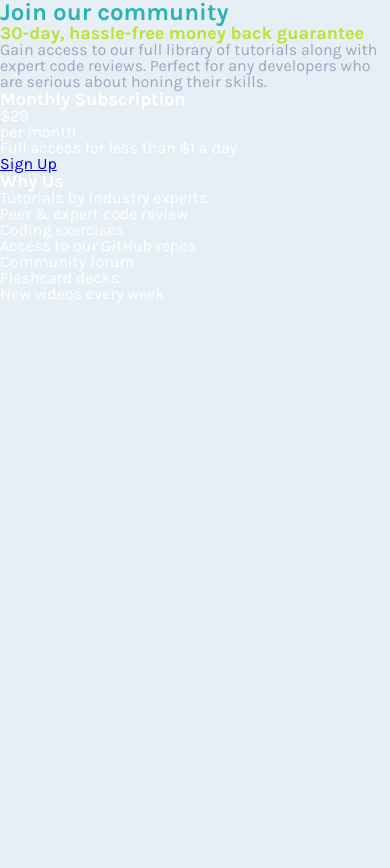
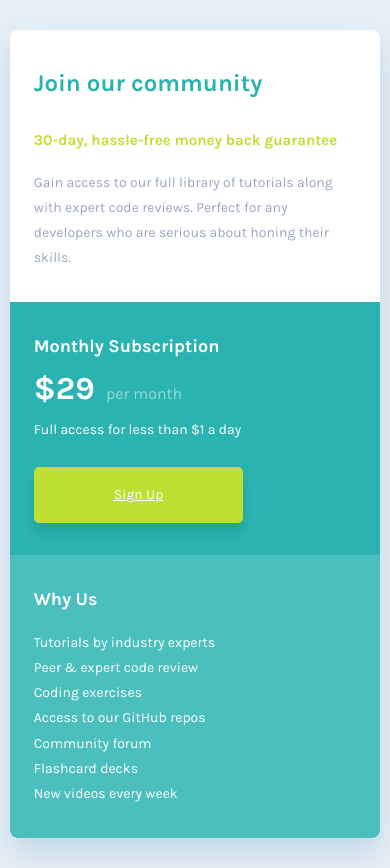
Before and after one commit to Dangerina/price-grid-component, a plain HTML site: page index.html in a window 390 px wide. Before the commit the page ends 844 px from the top, so only its background shows below. Drawn offline with Linux system fonts and the light colour scheme.

Commit message:
styling mobile view

```diff
--- a/index.html
+++ b/index.html
@@ -20,8 +20,7 @@
         <div class="monthly-subs">
             <h2>Monthly Subscription</h2>
             <div class="price-tag">
-                <p>$29</p>
-                <p>per month</p>
+                <p><span class="cost">$29</span> <span class="frequency">per month</span></p>
             </div>
             <p>Full access for less than $1 a day</p>
             <a href="#">Sign Up</a>
--- a/style.css
+++ b/style.css
@@ -1,7 +1,13 @@
 body{
     background: #E6EFF5;
     font-family: "Karla";
-    font-size: 16px;
+    font-size: 14px;
+    min-height: 100vh;
+    display: flex;
+    flex-direction: column;
+    justify-content: center;
+    align-items: center;
+    line-height: 1.8;
 }
 
 h1{
@@ -13,6 +19,7 @@ h1{
 h2{
     font-size: 18px;
     font-weight: 700;
+    line-height: 1.4;
 }
 
 p{
@@ -21,6 +28,13 @@ p{
 
 .join-community h2{
     color: #C0DF33;
+    margin-top: 24px;
+    font-size: 15px;
+    line-height: 1.5;
+}
+
+.join-community p{
+    margin-top: 18px;
 }
 
 .monthly-subs h2, .why-us h2{
@@ -30,3 +44,65 @@ p{
 .monthly-subs p, .why-us li{
     color: #fff;
 }
+
+main{
+    border-radius: 8px 8px;
+    background-color: #fff;
+    box-shadow: 0px 15px 30px 0px rgba(0, 81, 171, 0.15);
+    width: 95%;
+    display: grid;
+    grid-template-columns: 100%;
+    grid-template-rows: auto auto auto;
+    margin: 30px auto;
+}
+
+.join-community, .monthly-subs, .why-us{
+    padding: 32px 24px;
+}
+
+.monthly-subs{
+    background: #2AB3B1;
+
+}
+
+.why-us{
+    background-color: #4ABFBD;
+    border-radius: 0 0 8px 8px;
+}
+
+ul{
+    margin-top: 18px;
+}
+
+.frequency{
+    opacity: 0.5;
+    padding-left: 8px;
+    font-size: 16px;
+}
+
+.cost{
+    font-size: 32px;
+    font-weight: 700;
+}
+
+a{
+    display: inline-block;
+    color: #fff;
+    background-color: #C0DF33;
+    border-radius: 5px;
+    box-shadow: 0px 10px 10px 0px rgba(0, 0, 0, 0.10);
+    padding: 15px 80px;
+    margin-top: 25px;
+}
+
+
+
+
+/*-- Desktop --*/
+
+@media (min-width: 900px) {
+    main{
+        grid-template-columns: 1fr 1fr;
+        grid-template-rows: 1fr 1fr;
+    }
+}
```
